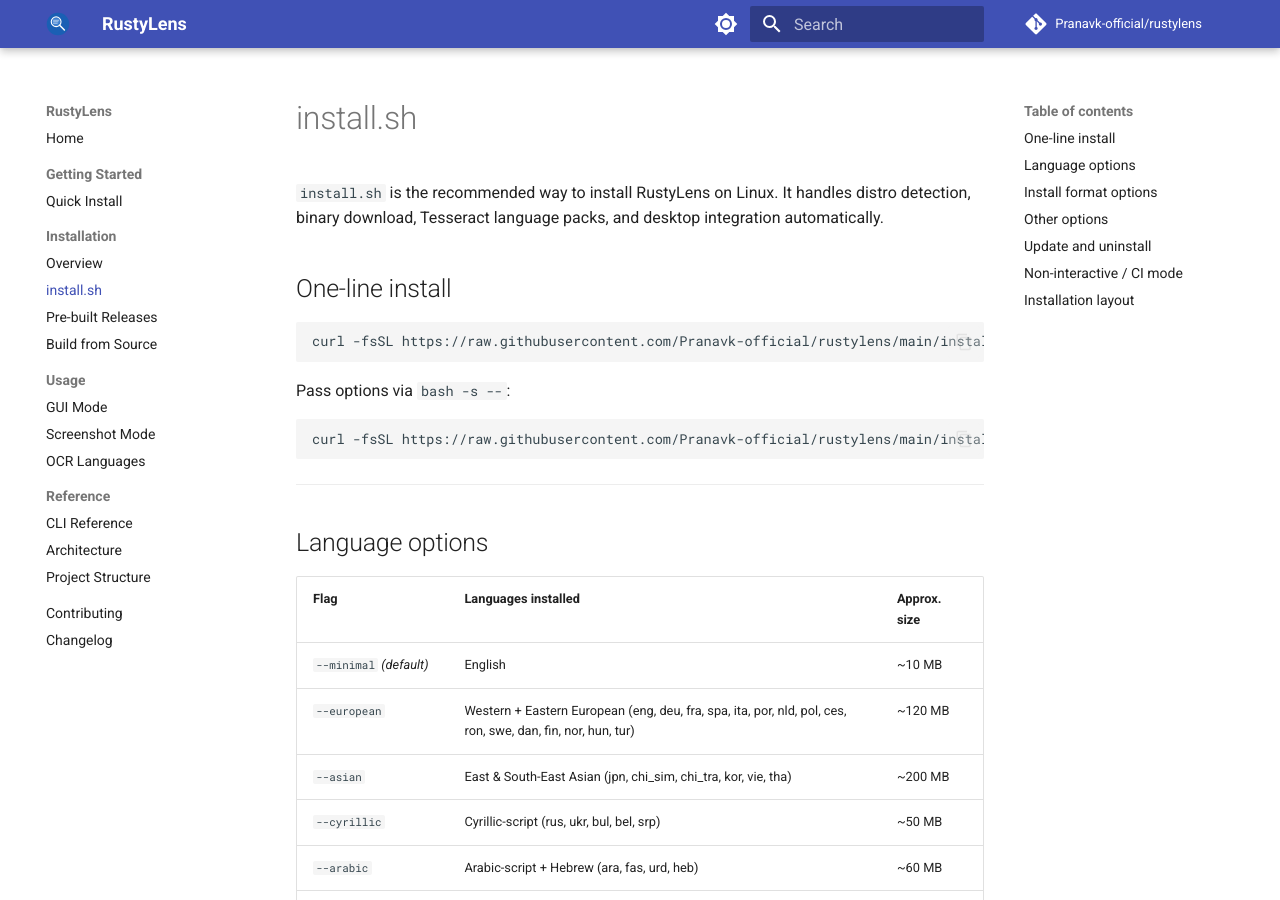
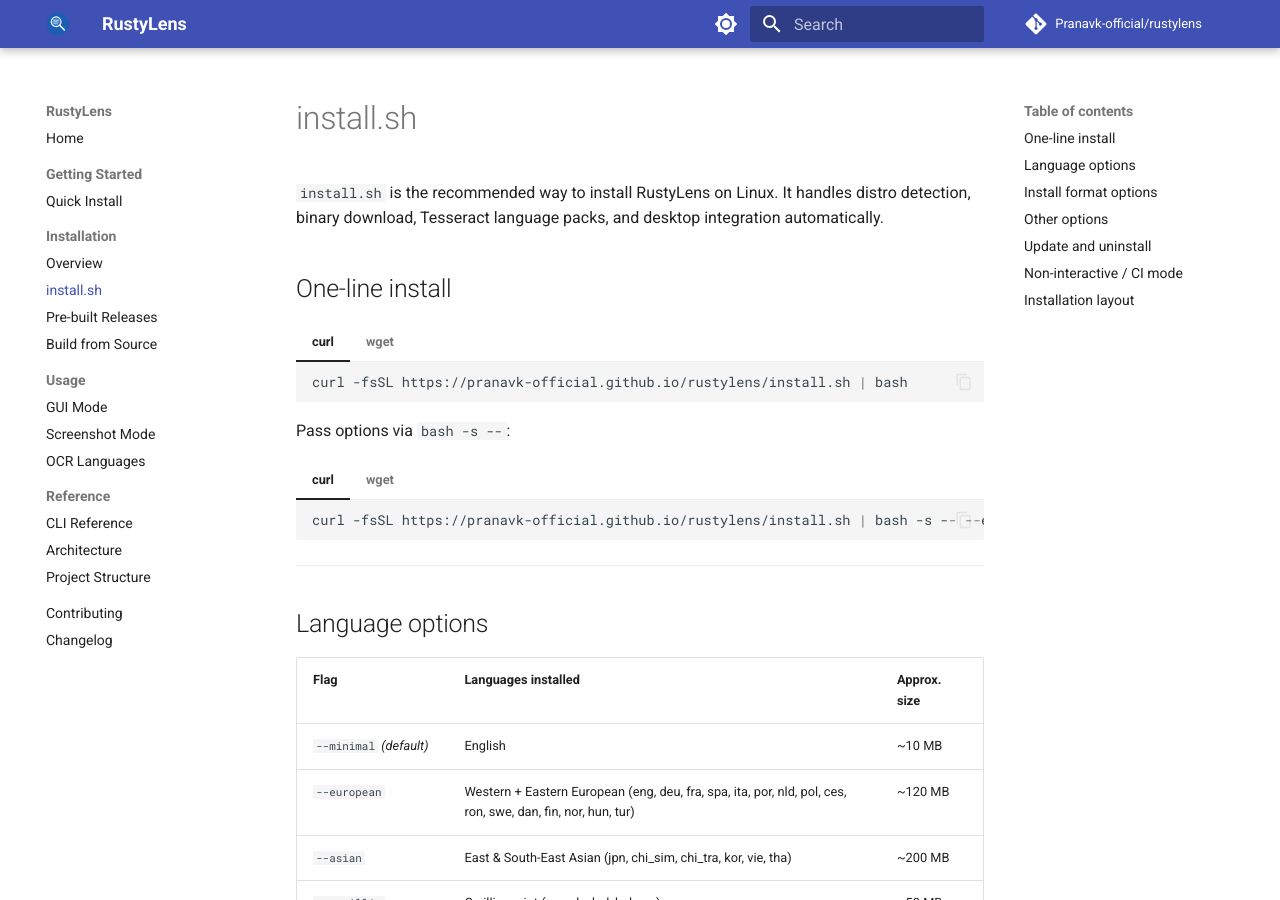
Before and after one commit to Pranavk-official/rustylens, an MkDocs documentation site: the page built from docs/installation/install-script.md, in a window 1280 px wide and 900 px high. Built offline with MkDocs 1.6.1 and Material for MkDocs 9.7.7, drawn with Linux system fonts in a browser that asks for light colours; comment, search, counter and statistics services are not loaded.

Commit message:
feat: update installation commands in documentation and enhance MkDocs configuration

````diff
--- a/docs/installation/install-script.md
+++ b/docs/installation/install-script.md
@@ -4,15 +4,31 @@
 
 ## One-line install
 
-```bash
-curl -fsSL https://raw.githubusercontent.com/Pranavk-official/rustylens/main/install.sh | bash
-```
+=== "curl"
+
+    ```bash
+    curl -fsSL https://pranavk-official.github.io/rustylens/install.sh | bash
+    ```
+
+=== "wget"
+
+    ```bash
+    wget -qO- https://pranavk-official.github.io/rustylens/install.sh | bash
+    ```
 
 Pass options via `bash -s --`:
 
-```bash
-curl -fsSL https://raw.githubusercontent.com/Pranavk-official/rustylens/main/install.sh | bash -s -- --european --yes
-```
+=== "curl"
+
+    ```bash
+    curl -fsSL https://pranavk-official.github.io/rustylens/install.sh | bash -s -- --european --yes
+    ```
+
+=== "wget"
+
+    ```bash
+    wget -qO- https://pranavk-official.github.io/rustylens/install.sh | bash -s -- --european --yes
+    ```
 
 ---
 
--- a/mkdocs.yml
+++ b/mkdocs.yml
@@ -56,6 +56,10 @@ markdown_extensions:
 
 plugins:
   - search
+  - social:
+      cards_layout_options:
+        background_color: "#3f51b5"
+        color: "#ffffff"
 
 nav:
   - Home: index.md
````
Also changed, not shown: docs/getting-started.md (+11 -3 lines), docs/index.md (+24 -7 lines), 1 other file.
